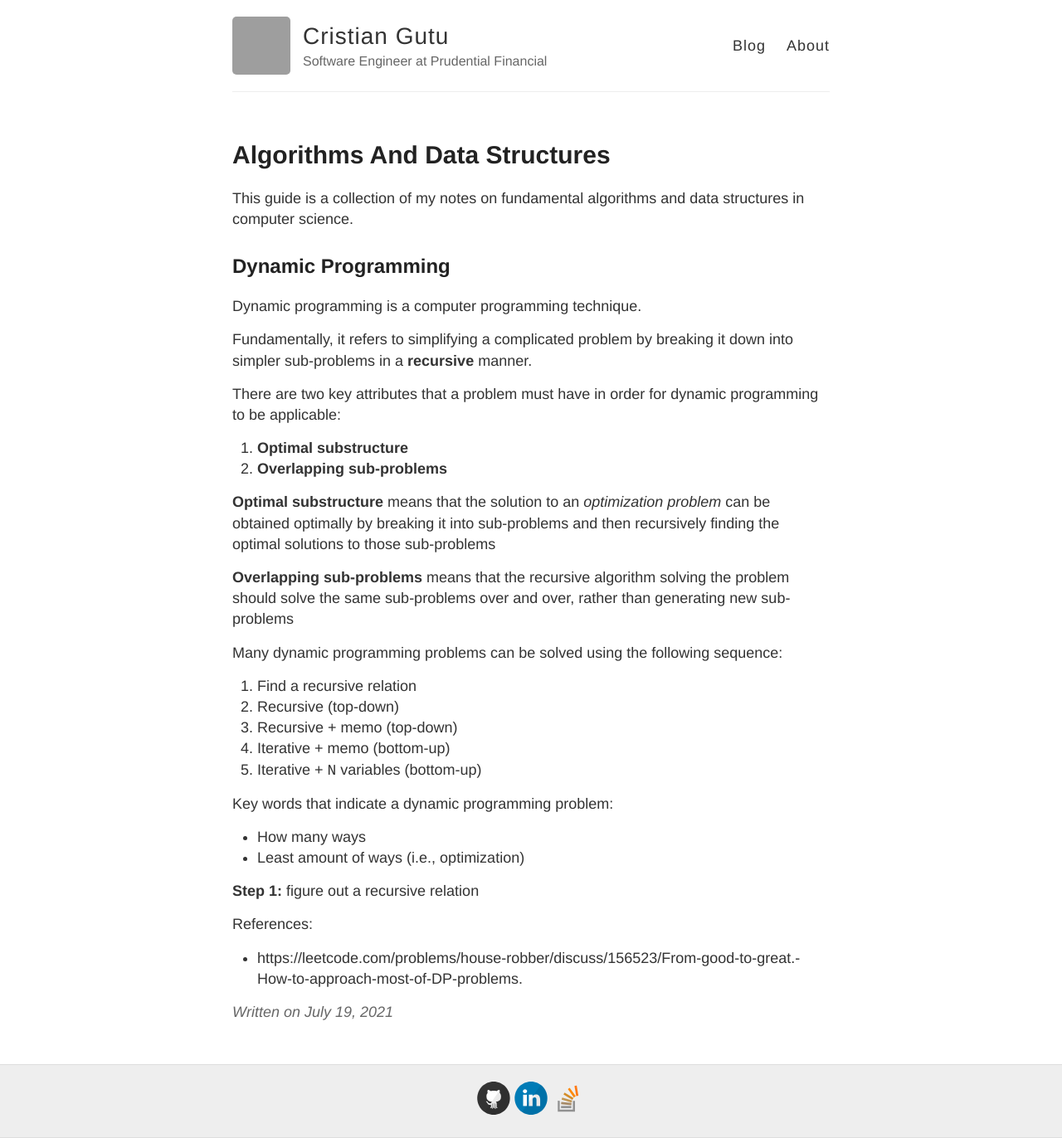
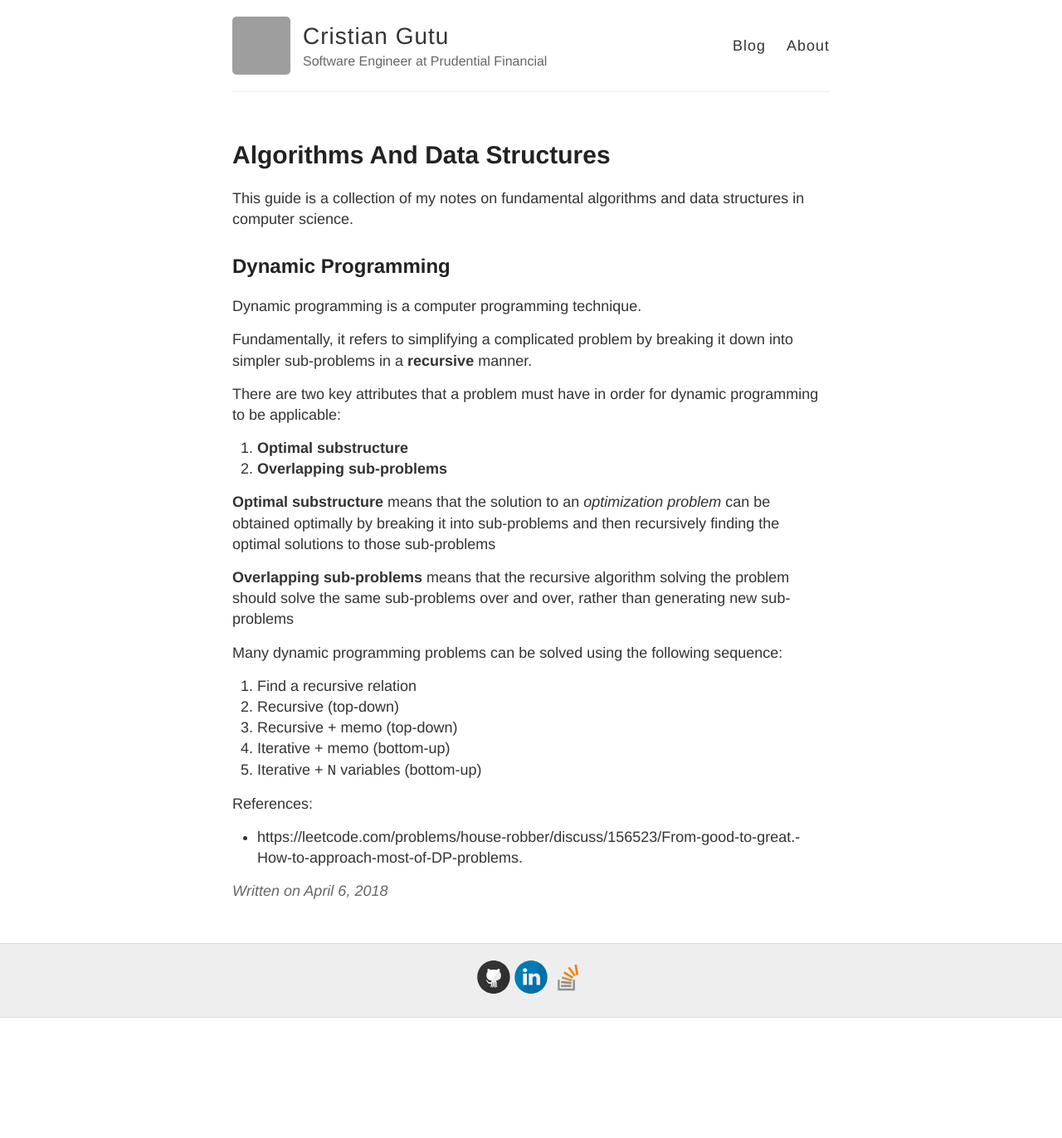
Before and after one commit to gutucristian/gutucristian.github.io, a Jekyll site: the page built from _posts/2018-4-06-Algorithms-And-Data-Structures.md, in a window 1280 px wide. Shown: the whole page at 83% size. Built offline with Jekyll 4.4.1, drawn with Linux system fonts in a browser that asks for light colours; our own code applies the rules of GitHub Pages for plain Markdown files; after the commit the page ends 1227 px from its top, so only the background shows below that; grey boxes are pictures that could not be loaded.

Commit message:
Update and rename 2021-07-19-Algorithms-And-Data-Structures.md to 2018-4-06-Algorithms-And-Data-Structures.md

```diff
--- a/_posts/2021-07-19-Algorithms-And-Data-Structures.md
+++ b/_posts/2018-4-06-Algorithms-And-Data-Structures.md
@@ -22,11 +22,5 @@ Many dynamic programming problems can be solved using the following sequence:
 4. Iterative + memo (bottom-up)
 5. Iterative + `N` variables (bottom-up)
 
-Key words that indicate a dynamic programming problem:
-- How many ways
-- Least amount of ways (i.e., optimization)
-
-**Step 1:** figure out a recursive relation
-
 References:
 - https://leetcode.com/problems/house-robber/discuss/156523/From-good-to-great.-How-to-approach-most-of-DP-problems.
```
